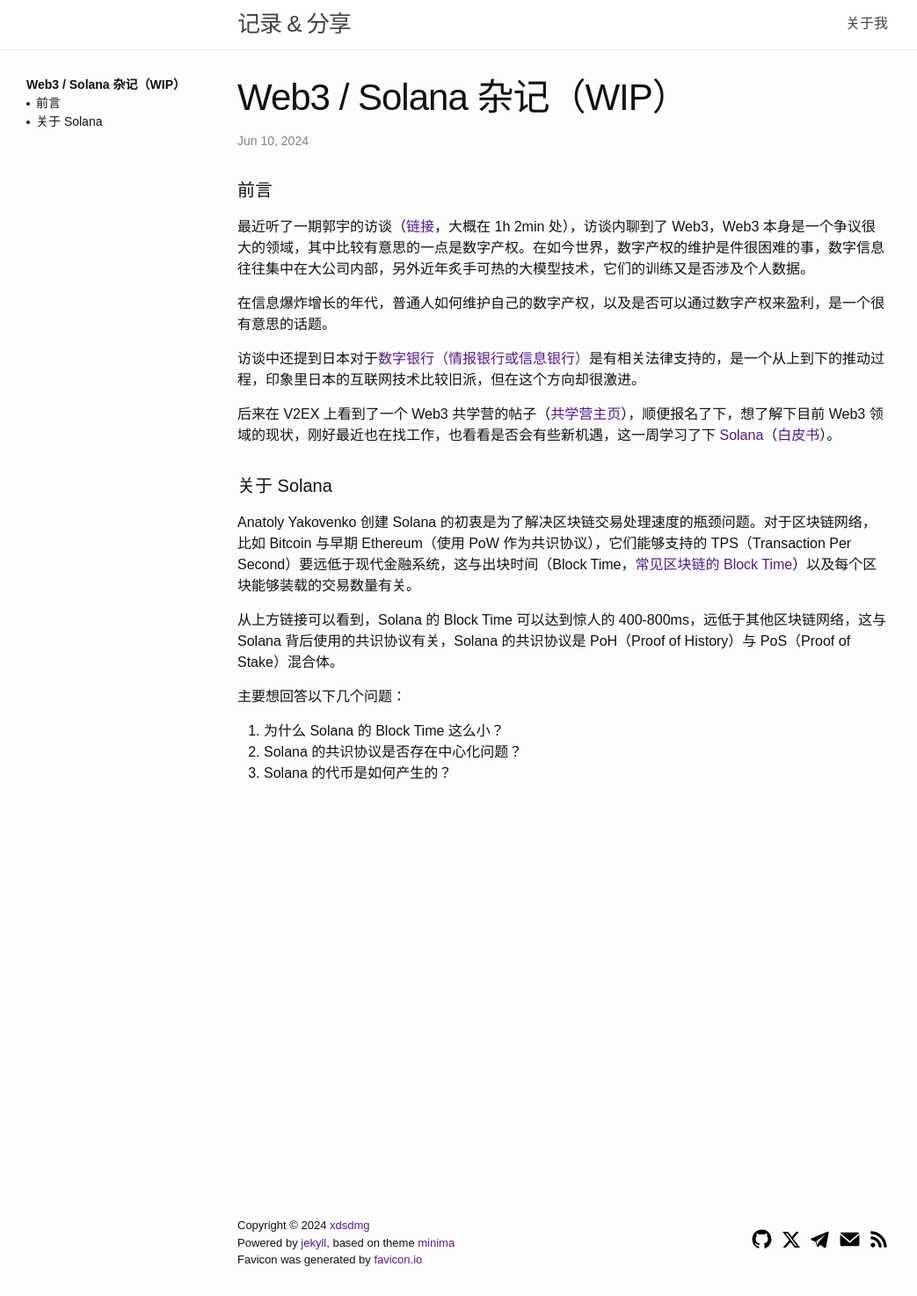
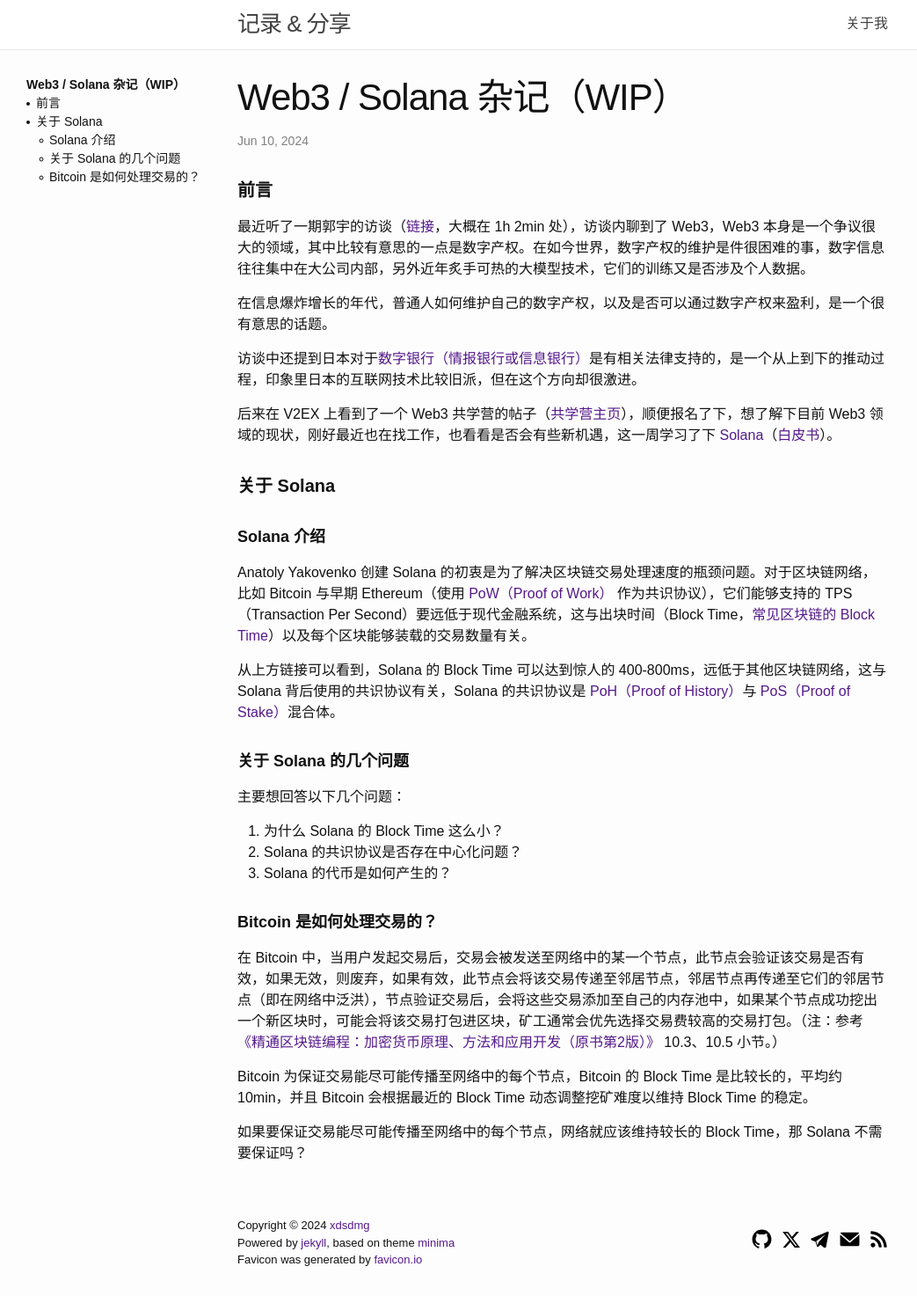
Before and after one commit to xdsdmg/xdsdmg.github.io, a Jekyll site: the page built from docs/_posts/2024-06-10-web3-think.md, in a window 1280 px wide. Shown: the whole page at 88% size, without its empty margins (0-1043 px from the left). Built offline with Jekyll 4.4.1, drawn with Linux system fonts in a browser that asks for light colours; the table of contents is made by our own code.

Commit message:
write post

```diff
--- a/docs/_posts/2024-06-10-web3-think.md
+++ b/docs/_posts/2024-06-10-web3-think.md
@@ -5,7 +5,7 @@
 categories: post
 ---
 
-#### 前言
+#### **前言**
 
 最近听了一期郭宇的访谈（[链接](https://www.bilibili.com/video/BV1t14y1v78a/?spm_id_from=333.999.0.0&vd_source=30199bd82fc917072f79b98bb0ab9c36)，大概在 1h 2min 处），访谈内聊到了 Web3，Web3 本身是一个争议很大的领域，其中比较有意思的一点是数字产权。在如今世界，数字产权的维护是件很困难的事，数字信息往往集中在大公司内部，另外近年炙手可热的大模型技术，它们的训练又是否涉及个人数据。
 
@@ -15,14 +15,26 @@
 
 后来在 V2EX 上看到了一个 Web3 共学营的帖子（[共学营主页](https://www.notion.so/moonshotcommons/15-9a936740a3e047efa9f47f423fe1d7fe)），顺便报名了下，想了解下目前 Web3 领域的现状，刚好最近也在找工作，也看看是否会有些新机遇，这一周学习了下 [Solana](https://solana.com/zh)（[白皮书](https://solana.com/solana-whitepaper.pdf)）。
 
-#### 关于 Solana
+#### **关于 Solana**
 
-Anatoly Yakovenko 创建 Solana 的初衷是为了解决区块链交易处理速度的瓶颈问题。对于区块链网络，比如 Bitcoin 与早期 Ethereum（使用 PoW 作为共识协议），它们能够支持的 TPS（Transaction Per Second）要远低于现代金融系统，这与出块时间（Block Time，[常见区块链的 Block Time](https://www.nervos.org/knowledge-base/block_time_in_blockchain_(explainCKBot))）以及每个区块能够装载的交易数量有关。
+##### **Solana 介绍**
 
-从上方链接可以看到，Solana 的 Block Time 可以达到惊人的 400-800ms，远低于其他区块链网络，这与 Solana 背后使用的共识协议有关，Solana 的共识协议是 PoH（Proof of History）与 PoS（Proof of Stake）混合体。
+Anatoly Yakovenko 创建 Solana 的初衷是为了解决区块链交易处理速度的瓶颈问题。对于区块链网络，比如 Bitcoin 与早期 Ethereum（使用 [PoW（Proof of Work）](https://en.wikipedia.org/wiki/Proof_of_work) 作为共识协议），它们能够支持的 TPS（Transaction Per Second）要远低于现代金融系统，这与出块时间（Block Time，[常见区块链的 Block Time](https://www.nervos.org/knowledge-base/block_time_in_blockchain_(explainCKBot))）以及每个区块能够装载的交易数量有关。
+
+从上方链接可以看到，Solana 的 Block Time 可以达到惊人的 400-800ms，远低于其他区块链网络，这与 Solana 背后使用的共识协议有关，Solana 的共识协议是 [PoH（Proof of History）](https://en.cryptonomist.ch/2019/08/18/proof-of-history-consensus-algorithm/#:~:text=Among%20the%20dozens%20of%20consensus,timestamps%20in%20a%20distributed%20network)与 [PoS（Proof of Stake）](https://en.wikipedia.org/wiki/Proof_of_stake)混合体。
+
+##### **关于 Solana 的几个问题**
 
 主要想回答以下几个问题：
 
 1. 为什么 Solana 的 Block Time 这么小？
 2. Solana 的共识协议是否存在中心化问题？
 3. Solana 的代币是如何产生的？
+
+##### **Bitcoin 是如何处理交易的？**
+
+在 Bitcoin 中，当用户发起交易后，交易会被发送至网络中的某一个节点，此节点会验证该交易是否有效，如果无效，则废弃，如果有效，此节点会将该交易传递至邻居节点，邻居节点再传递至它们的邻居节点（即在网络中泛洪），节点验证交易后，会将这些交易添加至自己的内存池中，如果某个节点成功挖出一个新区块时，可能会将该交易打包进区块，矿工通常会优先选择交易费较高的交易打包。（注：参考[《精通区块链编程：加密货币原理、方法和应用开发（原书第2版）》](https://www.oreilly.com/library/view/2/9787111626053/) 10.3、10.5 小节。）
+
+Bitcoin 为保证交易能尽可能传播至网络中的每个节点，Bitcoin 的 Block Time 是比较长的，平均约 10min，并且 Bitcoin 会根据最近的 Block Time 动态调整挖矿难度以维持 Block Time 的稳定。
+
+如果要保证交易能尽可能传播至网络中的每个节点，网络就应该维持较长的 Block Time，那 Solana 不需要保证吗？
```
